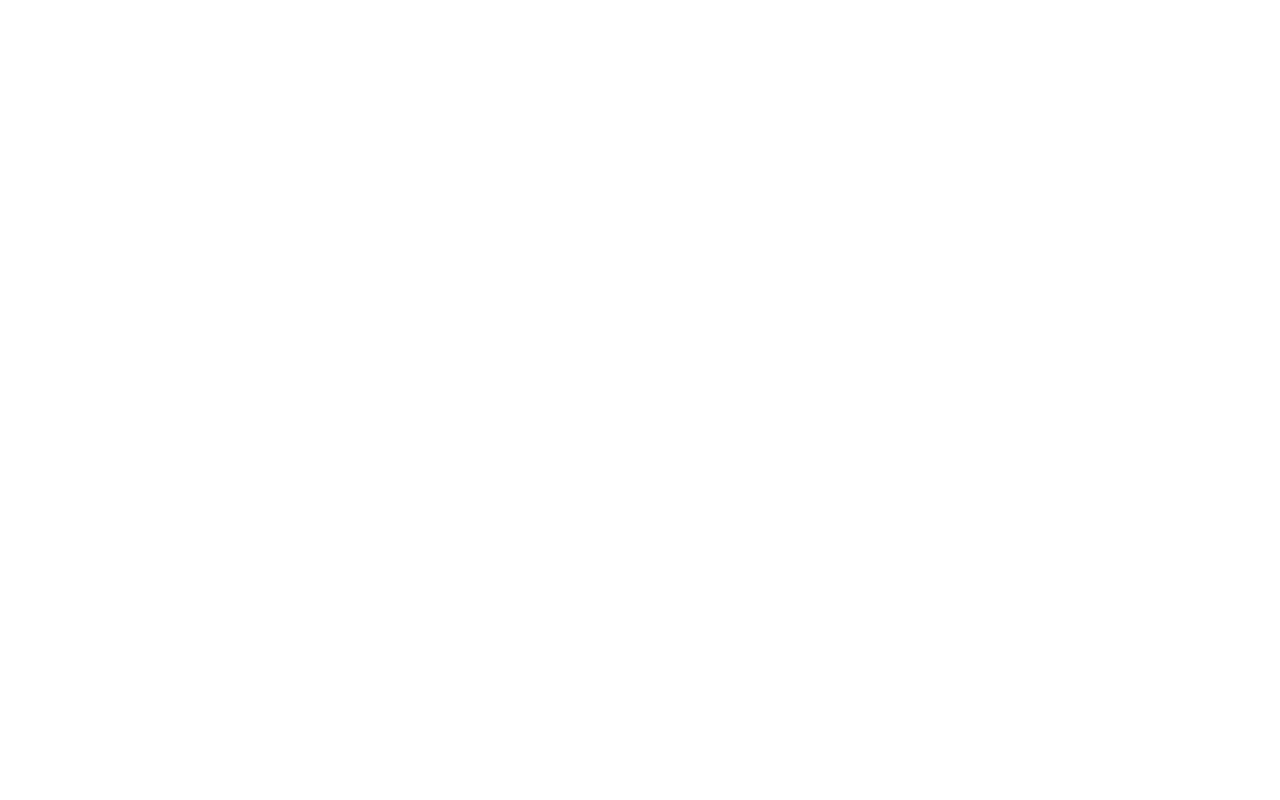
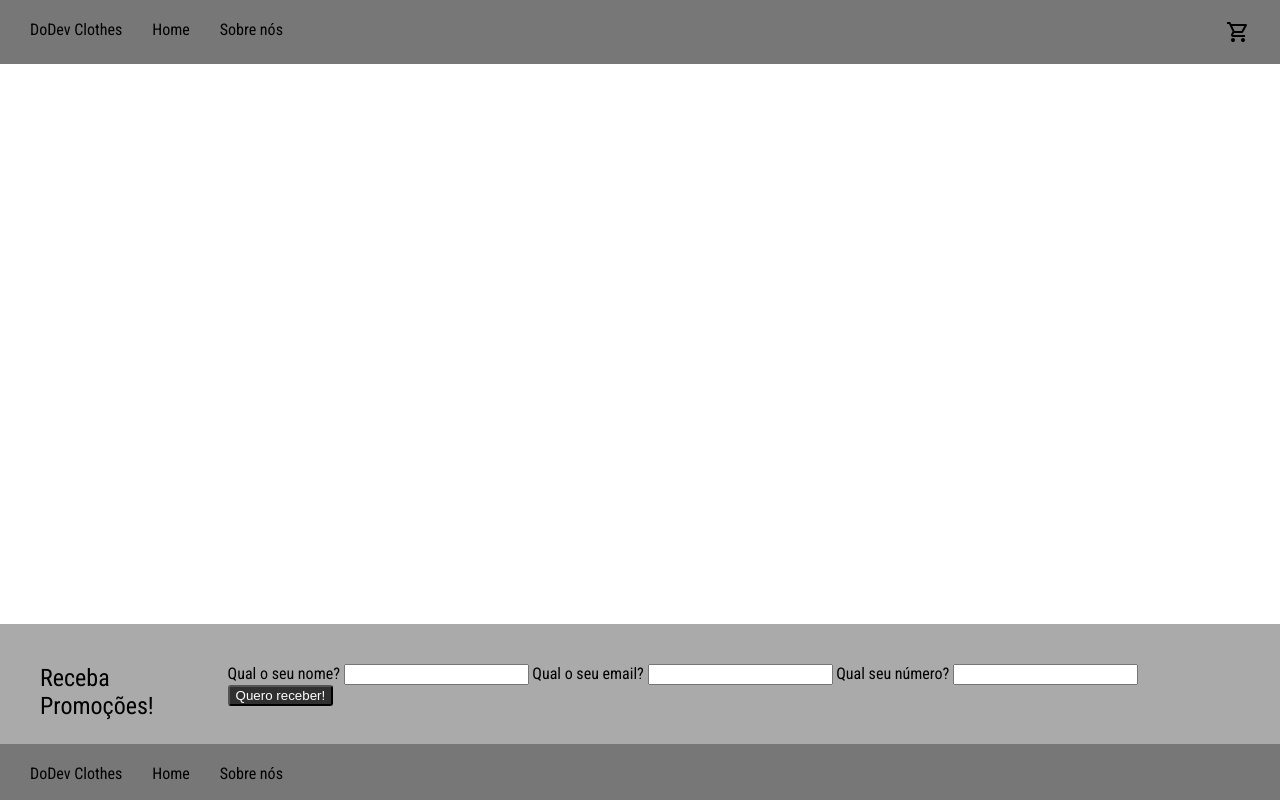
Before and after one commit to romeolacerda/Front-dodev, a plain HTML site: page ClothesDoDev/src/sobre.html in a window 1280 px wide. Drawn offline with Linux system fonts and the light colour scheme.

Commit message:
api, head, footer and promotions

```diff
--- a/ClothesDoDev/src/home.html
+++ b/ClothesDoDev/src/home.html
@@ -16,6 +16,7 @@
       }
     </style>
     <title>DoDev Clothes</title>
+    <script src="./js/api.js" defer></script>
   </head>
   <body>
     <header>
@@ -32,7 +33,19 @@
       </div>
     </header>
     <section class="mainContent"></section>
-    <form class="promotions"></form>
+    <form class="promotions">
+      <!-- formulario -->
+      <h2>Receba Promoções!</h2>
+      <div>
+      <label for="name">Qual o seu nome? </label>
+      <input type="text" name="name" id="name">
+      <label for="email">Qual o seu email? </label>
+      <input type="text" name="email" id="email">
+      <label for="phoneNumber">Qual seu número?</label>
+      <input type="text" name="phoneNumber" id="phoneNumber">
+      <button type="submit" id="promotionsBtn">Quero receber!</button>
+      </div>
+    </form>
     <footer>
         <div class="footerBar">
           <div class="footerOptions"><p>DoDev Clothes</p>
--- /dev/null
+++ b/ClothesDoDev/src/js/api.js
@@ -0,0 +1,23 @@
+const formEl = document.querySelector(".promotions");
+
+formEl.addEventListener("submit", (event) => {
+  event.preventDefault();
+
+  const formData = new FormData(formEl);
+  const data = Object.fromEntries(formData);
+  console.log(data);
+  console.log("preparando para envio...");
+  //no ex a api não funciona mesmo
+  fetch(
+    "https://apigenerator.dronahq.com/api/1iUnvItP/dodevclothespromotions",
+    {
+      method: "POST",
+      headers: {
+        "Content-Type": "application/json",
+      },
+      body: JSON.stringify(data),
+    }
+  )
+    .then((res) => res.json())
+    .then((data) => console.log(data));
+});
--- a/ClothesDoDev/src/sobre.html
+++ b/ClothesDoDev/src/sobre.html
@@ -0,0 +1,59 @@
+<!DOCTYPE html>
+<html lang="en">
+  <head>
+    <meta charset="UTF-8" />
+    <meta name="viewport" content="width=device-width, initial-scale=1.0" />
+    <link rel="preconnect" href="https://fonts.googleapis.com" />
+    <link rel="preconnect" href="https://fonts.gstatic.com" crossorigin />
+    <link
+      href="https://fonts.googleapis.com/css2?family=Roboto+Condensed:ital,wght@0,100..900;1,100..900&display=swap"
+      rel="stylesheet"
+    />
+    <link rel="stylesheet" href="./style/style.css" />
+    <style>
+      body {
+        font-family: "Roboto Condensed";
+      }
+    </style>
+    <title>DoDev Clothes</title>
+    <script src="./js/api.js" defer></script>
+  </head>
+  <body>
+    <header>
+      <div class="navBar">
+        <div class="navBarOptions"><p>DoDev Clothes</p>
+        <a href="./home.html">Home</a>
+        <a href="./sobre.html">Sobre nós</a>
+        <a href="./cart.html"
+          ></div>
+        <img
+            src="./imgs/shopping_cart_FILL0_wght400_GRAD0_opsz24.svg"
+            alt=""
+        /></a>
+      </div>
+    </header>
+    <section class="mainContent"></section>
+    <form class="promotions">
+      <!-- formulario -->
+      <h2>Receba Promoções!</h2>
+      <div>
+      <label for="name">Qual o seu nome? </label>
+      <input type="text" name="name" id="name">
+      <label for="email">Qual o seu email? </label>
+      <input type="text" name="email" id="email">
+      <label for="phoneNumber">Qual seu número?</label>
+      <input type="text" name="phoneNumber" id="phoneNumber">
+      <button type="submit" id="promotionsBtn">Quero receber!</button>
+      </div>
+    </form>
+    <footer>
+        <div class="footerBar">
+          <div class="footerOptions"><p>DoDev Clothes</p>
+          <a href="./home.html">Home</a>
+          <a href="./sobre.html">Sobre nós</a>
+          <a href="./cart.html"
+            ></div>
+        </div>
+      </footer>
+  </body>
+</html>
--- a/ClothesDoDev/src/style/style.css
+++ b/ClothesDoDev/src/style/style.css
@@ -58,7 +58,17 @@ a:visited {
   height: 70vh;
 }
 .promotions {
+  display: flex;
+  justify-content: space-between;
+  padding: 40px;
+  background-color: #aaaaaa;
   height: 15vh;
+}
+#promotionsBtn {
+  border-radius: 3px;
+  background-color: #303030;
+  color: white;
+  text-decoration: none;
 }
 .footerBar {
   background-color: #777777;
```
Also changed, not shown: ClothesDoDev/src/produto.html (+59 -0 lines).
